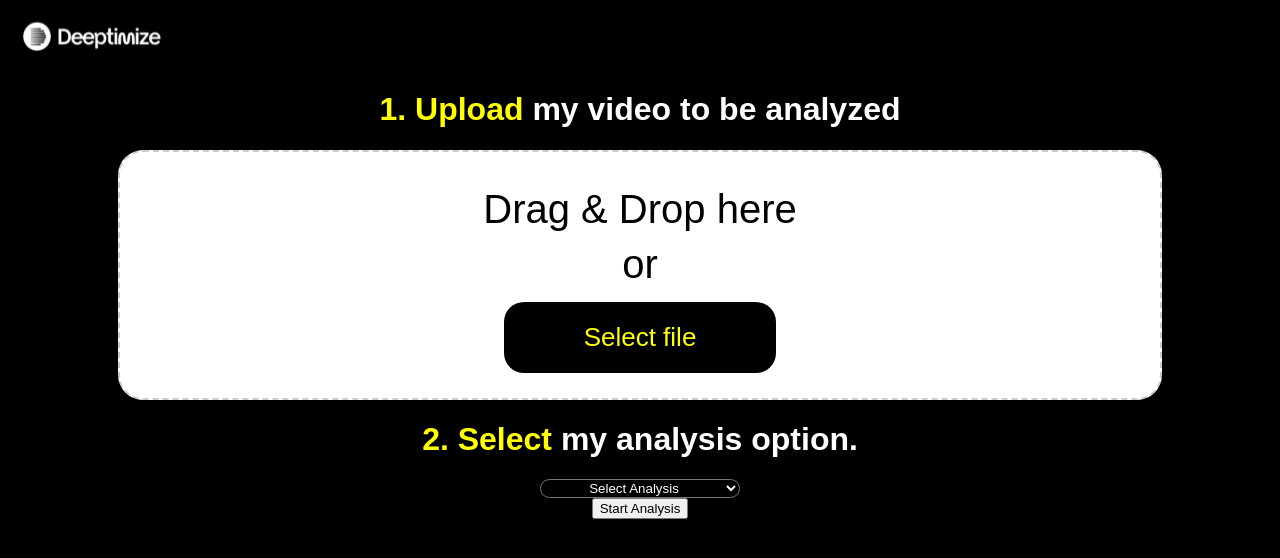
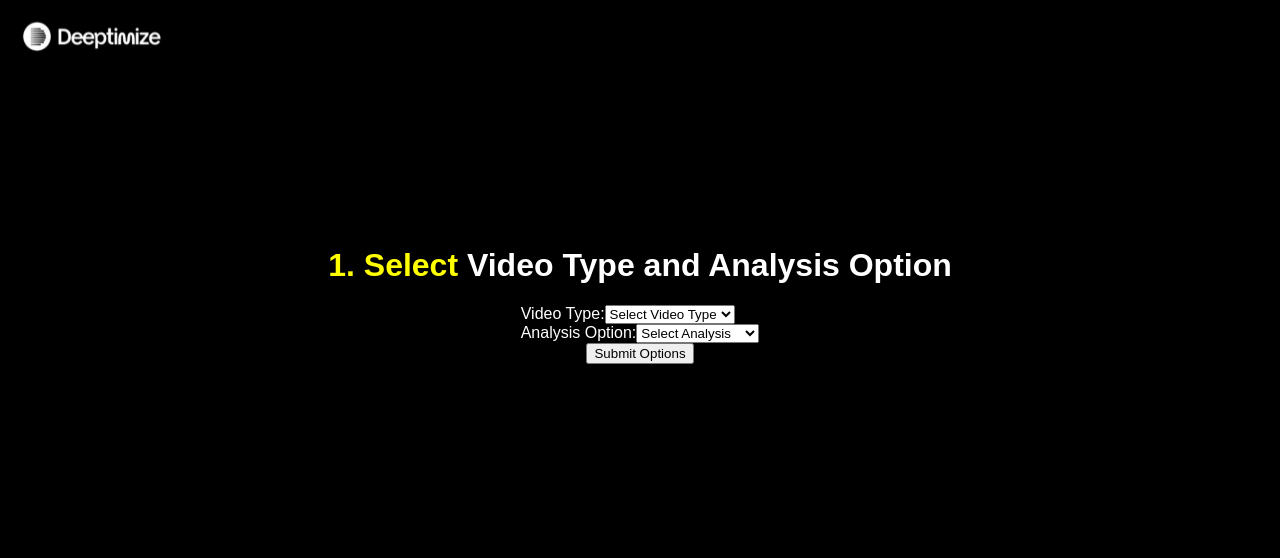
Before and after one commit to MaximeGillot5/Deeptimize, a React (Create React App) app: page /upload in a window 1280 px wide. Shown: the top 558 px of the page. Built offline with nearby package versions, Linux system fonts and the light colour scheme; a web font is replaced by a local one.

Commit message:
first commit

```diff
--- a/src/pages/Upload.jsx
+++ b/src/pages/Upload.jsx
@@ -3,29 +3,35 @@ import Navbar from '../components/Navbar';
 
 const Upload = () => {
   const [selectedFile, setSelectedFile] = useState(null);
+  const [videoType, setVideoType] = useState('');
   const [analysisOption, setAnalysisOption] = useState('');
+  const [isOptionsSelected, setIsOptionsSelected] = useState(false);
 
   const handleFileChange = (event) => {
     setSelectedFile(event.target.files[0]);
+  };
+
+  const handleVideoTypeChange = (event) => {
+    setVideoType(event.target.value);
   };
 
   const handleAnalysisOptionChange = (event) => {
     setAnalysisOption(event.target.value);
   };
 
-  const startAnalysis = async () => {
+  const submitOptions = async () => {
     const authToken = localStorage.getItem('authToken');
     if (!authToken) {
       alert('No auth token found');
       return;
     }
 
-    if (!selectedFile || !analysisOption) {
-      alert('Please select a file and an analysis option');
+    if (!videoType || !analysisOption) {
+      alert('Please select a video type and an analysis option');
       return;
     }
 
-    const fileName = selectedFile.name;
+    const fileName = `example.${videoType}`;
     const analysis = analysisOption;
 
     try {
@@ -46,9 +52,9 @@ const Upload = () => {
         console.log('Received job ID and upload URL:', data);
         localStorage.setItem('job_id', data.job_id);
         localStorage.setItem('upload_url', data.upload_url);
-        alert('Analysis started successfully. Uploading video...');
+        alert('Options selected successfully. You can now upload your video.');
 
-        await uploadVideo(data.upload_url, selectedFile);
+        setIsOptionsSelected(true);
       } else {
         alert(`Error: ${data.message}`);
       }
@@ -58,19 +64,40 @@ const Upload = () => {
     }
   };
 
-  const uploadVideo = async (uploadUrl, file) => {
+
+    const uploadVideo = async () => {
+      const uploadUrl = localStorage.getItem('upload_url');
+      const jobId = localStorage.getItem('job_id');
+
+      if (!uploadUrl || !jobId) {
+        alert('Upload URL or Job ID not found. Please select options first.');
+        return;
+      }
+
+      if (!selectedFile) {
+        alert('Please select a file to upload');
+        return;
+      }
+
       try {
         console.log('Uploading video to:', uploadUrl);
 
         const response = await fetch(uploadUrl, {
           method: 'PUT',
-        body: file
+          headers: {
+            "Content-Type": ""
+          },
+          body: selectedFile,
         });
+
+        console.log('Upload response status:', response.status);
 
         if (response.ok) {
           alert('Video uploaded successfully!');
         } else {
           console.error('Error response from server:', response);
+          const errorText = await response.text();
+          console.error('Error response text:', errorText);
           alert(`Error uploading video: ${response.statusText}`);
         }
       } catch (error) {
@@ -79,22 +106,28 @@ const Upload = () => {
       }
     };
 
-
-
   return (
     <div>
       <Navbar />
       <div className="upload-container">
-        <h1><span className='yellow-text'>1. Upload </span> my video to be analyzed</h1>
-        <div className="upload-box">
-          <p className='drop-text'>Drag & Drop here</p>
-          <p className='drop-text'>or</p>
-          <input type="file" style={{ display: 'none' }} id="fileUpload" onChange={handleFileChange} />
-          <label htmlFor="fileUpload" className="upload-button">Select file</label>
+        {!isOptionsSelected ? (
+          <>
+            <h1><span className='yellow-text'>1. Select </span> Video Type and Analysis Option</h1>
+            <div className="options-container">
+              <div className="option">
+                <label htmlFor="videoType">Video Type:</label>
+                <select id="videoType" name="videoType" value={videoType} onChange={handleVideoTypeChange}>
+                  <option value="" disabled>Select Video Type</option>
+                  <option value="mp4">MP4</option>
+                  <option value="mp5">MP5</option>
+                  <option value="avi">AVI</option>
+                  <option value="mov">MOV</option>
+                  <option value="wmv">WMV</option>
+                </select>
               </div>
-        <h1><span className='yellow-text'>2. Select </span> my analysis option.</h1>
-        <div className="analysis-options">
-          <select className="analysis-option" name="analysisOption" value={analysisOption} onChange={handleAnalysisOptionChange}>
+              <div className="option">
+                <label htmlFor="analysisOption">Analysis Option:</label>
+                <select id="analysisOption" name="analysisOption" value={analysisOption} onChange={handleAnalysisOptionChange}>
                   <option value="" disabled>Select Analysis</option>
                   <option value="Training Session">Training Session</option>
                   <option value="Full Game">Full Game</option>
@@ -103,7 +136,22 @@ const Upload = () => {
                   <option value="Other">Other</option>
                 </select>
               </div>
-        <button className="submit-button" onClick={startAnalysis}>Start Analysis</button>
+            </div>
+            <button className="submit-button" onClick={submitOptions}>Submit Options</button>
+          </>
+        ) : (
+          <>
+            <h1><span className='yellow-text'>2. Upload </span> your video</h1>
+            <div className="upload-box">
+              <p className='drop-text'>Drag & Drop here</p>
+              <p className='drop-text'>or</p>
+              <input type="file" style={{ display: 'none' }} id="fileUpload" accept="video/*" onChange={handleFileChange} />
+
+              <label htmlFor="fileUpload" className="upload-button">Select file</label>
+            </div>
+            <button className="submit-button" onClick={uploadVideo}>Upload Video</button>
+          </>
+        )}
       </div>
     </div>
   );
```
Lines whose indentation alone changed are shown as unchanged.
